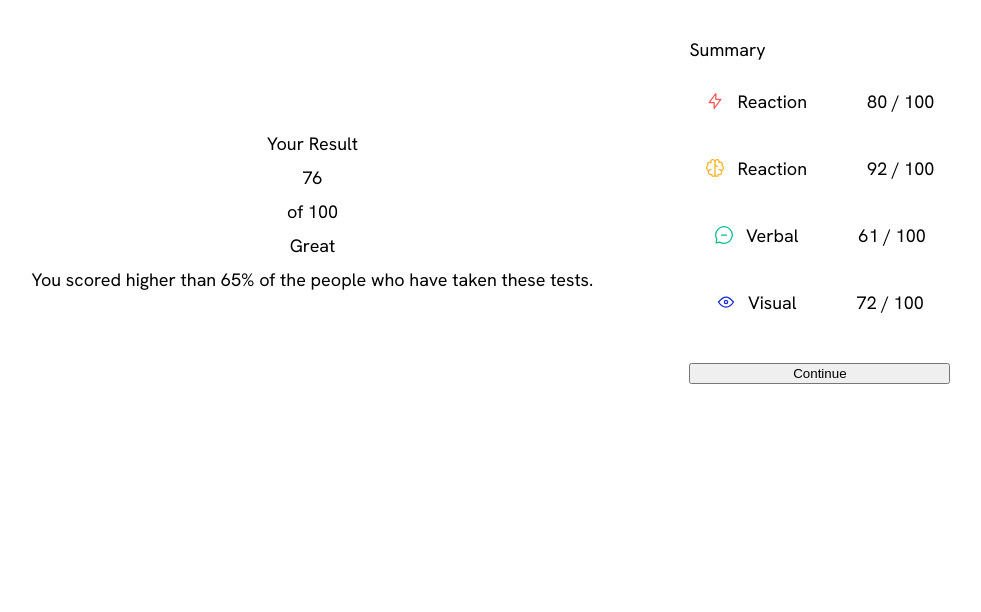
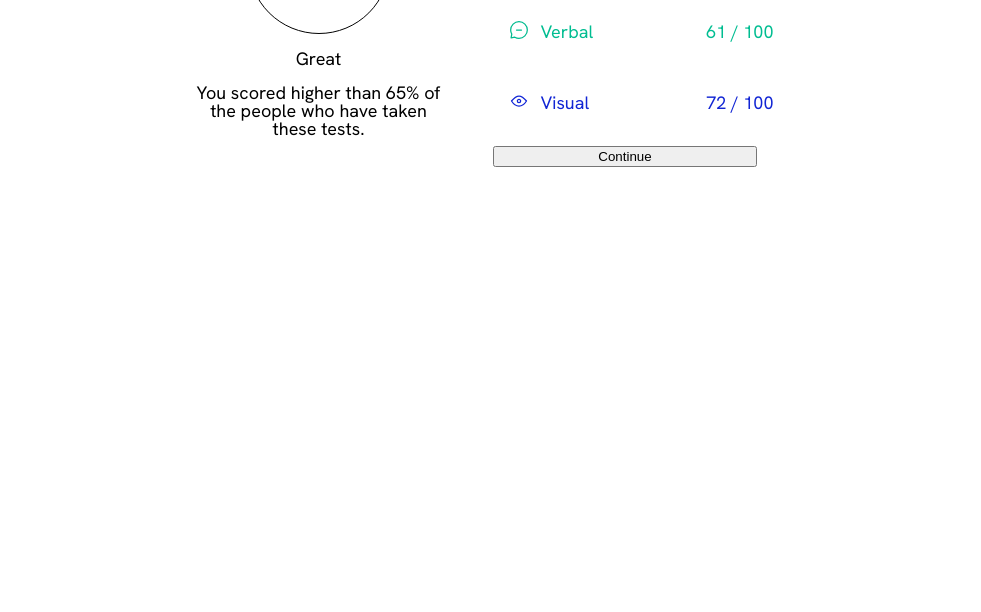
Before and after one commit to Dzhango/results-summary-component-project, a plain HTML site: page index.html in a window 1280 px wide. Shown: the part 188-800 px from the top of the page, without its empty margins (165-1146 px from the left). Drawn offline with Linux system fonts and the light colour scheme.

Commit message:
update styles

```diff
--- a/index.html
+++ b/index.html
@@ -12,54 +12,61 @@
     <link rel="stylesheet" href="./styles/reset.css">
     <link rel="stylesheet" href="./styles/style.css">
 </head>
+<!-- TODO
+    2. Finish styling left component(span font, component padding), background
+    3. Style second component
+    4.  Style button
+    5. Fix flexbox on large screens, vertical align(no height?)
+-->
 
-<body class="flex-centered row">
+<body class="flex-row">
     <!-- class = flex-centered row  -->
-    <main class="flex-basis row">
-        <result-component class=" flex-centered gap-normal column | padding-normal">
+    <main class="flex-row ">
+        <result-component class="flex-column | padding-normal">
             <header>Your Result</header>
-            <main>
-                <p class="flex-centered gap-normal column "><span>76</span>of 100</p>
+            <main class="flex-column | score">
+                <p class="large-font">76</p>
+                <p class="small-font">out of 100.</p>
             </main>
-            <footer>
-                <p class="flex-centered gap-normal column | padding-side-large centered"><span>Great</span>You scored higher than 65% of the people who have taken these tests.</p>
+            <footer class="flex-column">
+                <p>Great</p>
+                <p class="fixed-width centered">You scored higher than 65% of the people who have taken these tests.</p>
             </footer>
         </result-component>
-        <summary-component class="padding-side-normal">
-            <header class="margin-bottom-small">
+        <summary-component class="flex-column | padding-normal | flex-exception ">
+            <header class="">
                 <p>Summary</p>
             </header>
-            <main class="margin-bottom-normal">
-                <ul class="flex-centered column | gap-small ">
+            <main class="">
+                <ul class="flex-column | flex-exception-start">
                     <!-- icon goes into pseudoclass ::before within li -->
-                    <li class="flex-spaced | full-width gap-small padding-normal">
+                    <li class="flex-row | padding-normal | flex-exception-between">
                         <div class="flex-spaced gap-small reaction centered">
                             <p class="flex-spaced gap-small | centered">Reaction</p>
                         </div>
                         <p class="margin-left-large">80 / 100</p>
                     </li>
-                    <li class="flex-spaced | full-width  gap-small padding-normal ">
+                    <li class="flex-row | padding-normal | flex-exception-between">
                         <div class="flex-spaced | gap-small centered | memory">
                             <p class="flex-spaced | gap-small centered">Reaction</p>
                         </div>
                         <p class="margin-left-large">92 / 100</p>
                     </li>
-                    <li class="flex-spaced | full-width gap-small padding-normal ">
+                    <li class="flex-row | padding-normal | flex-exception-between">
                         <div class="flex-spaced | gap-small centered | verbal">
                             <p class="flex-spaced | gap-small centered">Verbal</p>
                         </div>
                         <p class="margin-left-large">61 / 100</p>
                     </li>
-                    <li class="flex-spaced gap-small padding-normal ">
+                    <li class="flex-row | padding-normal | flex-exception-between">
                         <div class="flex-spaced | gap-small centered | visual">
                             <p class="flex-spaced | gap-small centered">Visual</p>
                         </div>
                         <p class="margin-left-large">72 / 100</p>
-
                     </li>
                 </ul>
             </main>
-            <footer>
+            <footer class="full-width">
                 <button>Continue</button>
             </footer>
         </summary-component>
--- a/styles/style.css
+++ b/styles/style.css
@@ -39,7 +39,7 @@ CUBE CSS convention
 html,
 body,
 main {
-    height: 100%;
+    /* height: 100%; */
 }
 
 body {
@@ -66,18 +66,21 @@ body {
 
 /* 3. Composition */
 
-.flex-basis {
+.flex-row {
     display: flex;
+    flex-direction: row;
+    justify-content: center;
+    align-items: center;
     flex-flow: row wrap;
-    justify-content: center;
-    align-items: baseline
+    gap: 1rem;
 }
 
-.flex-centered {
+.flex-column {
     display: flex;
-    flex-flow: row wrap;
-    justify-content: center;
+    flex-direction: column;
+    justify-content: flex-start;
     align-items: center;
+    gap: 1rem;
 }
 
 .flex-spaced {
@@ -151,11 +154,62 @@ body {
     gap: 0.75rem;
 }
 
+.large-font {
+    font-size: 3rem;
+}
+
+.small-font {
+    font-size: 0.75rem;
+}
+
 
 /* 5. Blocks */
 
 button {
     width: 100%;
+}
+
+result-component {
+    flex: 1;
+}
+
+result-component footer {
+    width: 25ch;
+    /* text-align: justify; */
+}
+
+summary-component {
+    /* align-items: flex-start; */
+}
+
+.score {
+    border: 1px solid black;
+    width: 100px;
+    height: 100px;
+    border-radius: 50%;
+    padding: 20px;
+    justify-content: center;
+    gap: 0.5rem;
+}
+
+ul>* {
+    width: 100%;
+}
+
+li:has(.reaction) {
+    color: var(--primary-lightred);
+}
+
+li:has(.memory) {
+    color: var(--primary-orangeyellow);
+}
+
+li:has(.verbal) {
+    color: var(--primary-greenteal);
+}
+
+li:has(.visual) {
+    color: var(--primary-cobaltblue);
 }
 
 
@@ -164,6 +218,18 @@ button {
 .attribution {
     position: fixed;
     bottom: 0;
+}
+
+.flex-exception {
+    align-items: normal;
+}
+
+.flex-exception-start {
+    align-items: start;
+}
+
+.flex-exception-between {
+    justify-content: space-between;
 }
 
 @media (min-width:320px) {
@@ -179,7 +245,7 @@ button {
 }
 
 @media (min-width:750px) {
-    .flex-basis {
+    .flex-row {
         align-items: center;
     }
 }
```
